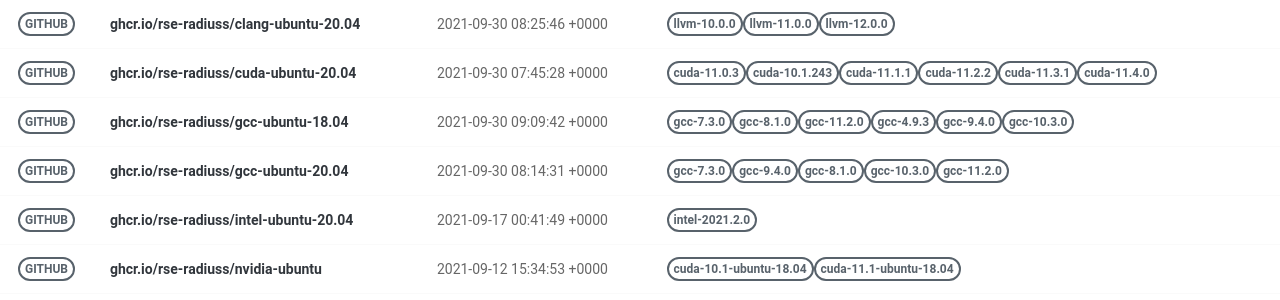
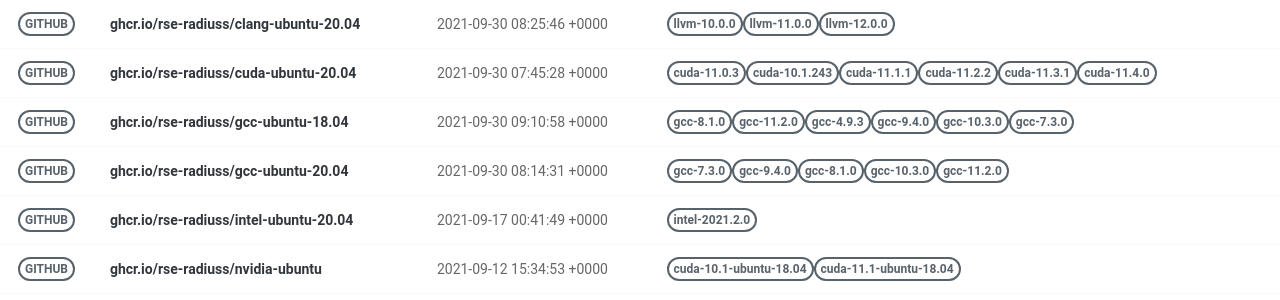
Before and after one commit to rse-ops/docker-images, a Jekyll site: the page built from pages/index.md, in a window 1280 px wide. Shown: the part 179-479 px from the top of the page. Built offline with Jekyll 4.4.1, drawn with Linux system fonts in a browser that asks for light colours; nearby versions of some CDN libraries.

Commit message:
Automated push to update library 2021-09-30

```diff
--- a/_library/ghcr.io-rse-radiuss-gcc-ubuntu-18.04.md
+++ b/_library/ghcr.io-rse-radiuss-gcc-ubuntu-18.04.md
@@ -1,14 +1,11 @@
 ---
 layout: container
 name: ghcr.io/rse-radiuss/gcc-ubuntu-18.04
-updated_at: 2021-09-30 09:09:42.958943
+updated_at: 2021-09-30 09:10:58.088289
 
 
 container_url: https://github.com/orgs/rse-radiuss/packages/container/package/gcc-ubuntu-18.04
 versions:
- - tag: gcc-7.3.0
-   dockerfile: https://github.com/rse-radiuss/docker-images/blob/main/ubuntu/gcc/Dockerfile
-   manifest: https://crane.ggcr.dev/manifest/ghcr.io/rse-radiuss/gcc-ubuntu-18.04:gcc-7.3.0
  - tag: gcc-8.1.0
    dockerfile: https://github.com/rse-radiuss/docker-images/blob/main/ubuntu/gcc/Dockerfile
    manifest: https://crane.ggcr.dev/manifest/ghcr.io/rse-radiuss/gcc-ubuntu-18.04:gcc-8.1.0
```
Also changed, not shown: other parts of _library/ghcr.io-rse-radiuss-gcc-ubuntu-18.04.md (+3 -0 lines).
